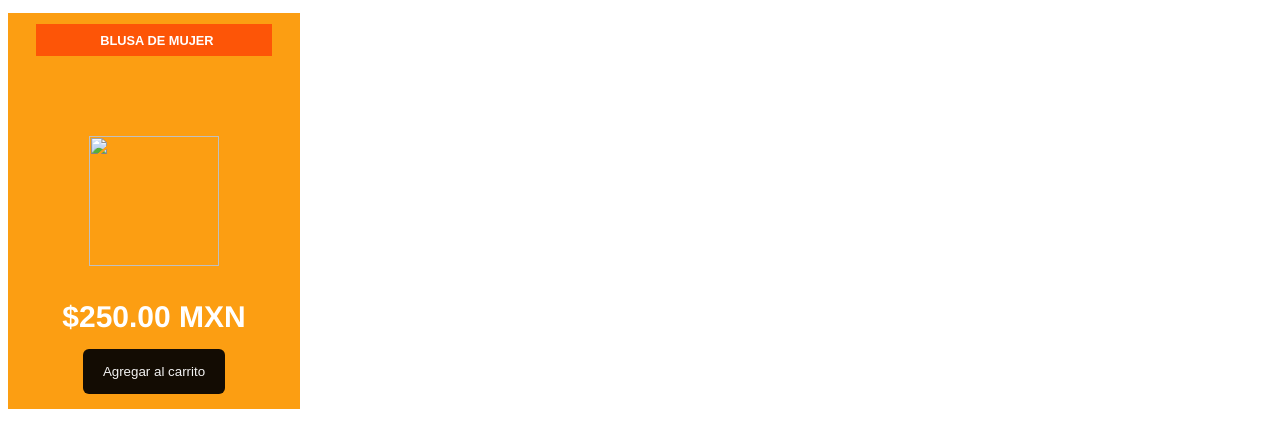
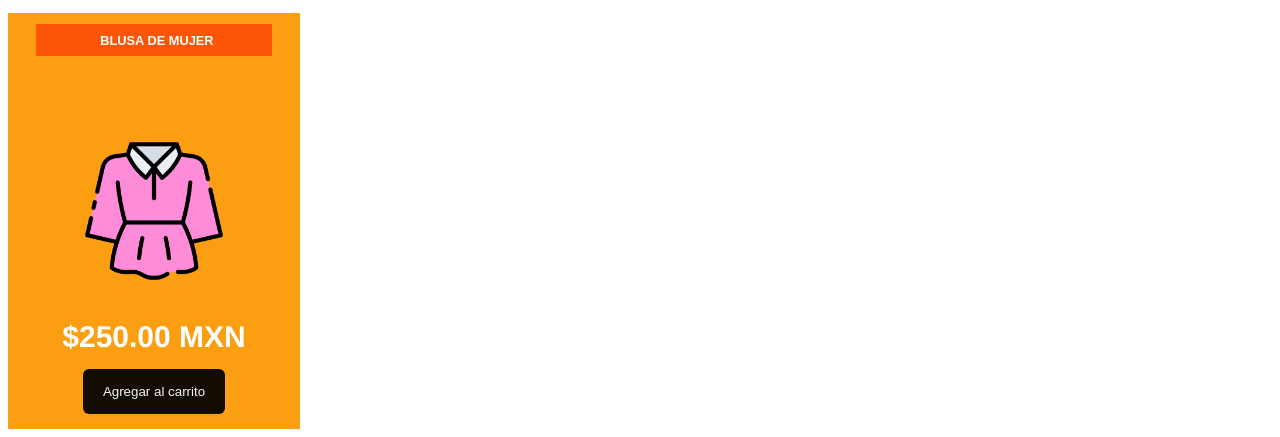
Before and after one commit to ALONDRAGUEVARAHDZ/prueba-alo-4, a plain HTML site: page index.html in a window 1280 px wide. Shown: the part 748-1185 px from the top of the page. Drawn offline with Linux system fonts and the light colour scheme.

Commit message:
Add files via upload

```diff
--- a/estilos.css
+++ b/estilos.css
@@ -59,6 +59,7 @@ iframe{
 
 .imagen_producto{
     padding-top: 30%;
+
 }
 
 .precio_producto{
--- a/index.html
+++ b/index.html
@@ -26,7 +26,7 @@
     <div class="caja">
         <div class="caja_informacion">
             <h2 class="titulo_del_producto">BLUSA DE MUJER</h2>
-            <img class="imagen_producto" src="imagenes/blusa.png" alt="" width="130px" height="130px">
+            <img class="imagen_producto" src="IMAGEN/blusa.png" alt=""width="150px" height="150px">
             <p class="precio_producto">$250.00 MXN</p>
             <button class="btn">Agregar al carrito</button>
         </div>
```
Also changed, not shown: IMAGEN/blusa.png (added).
